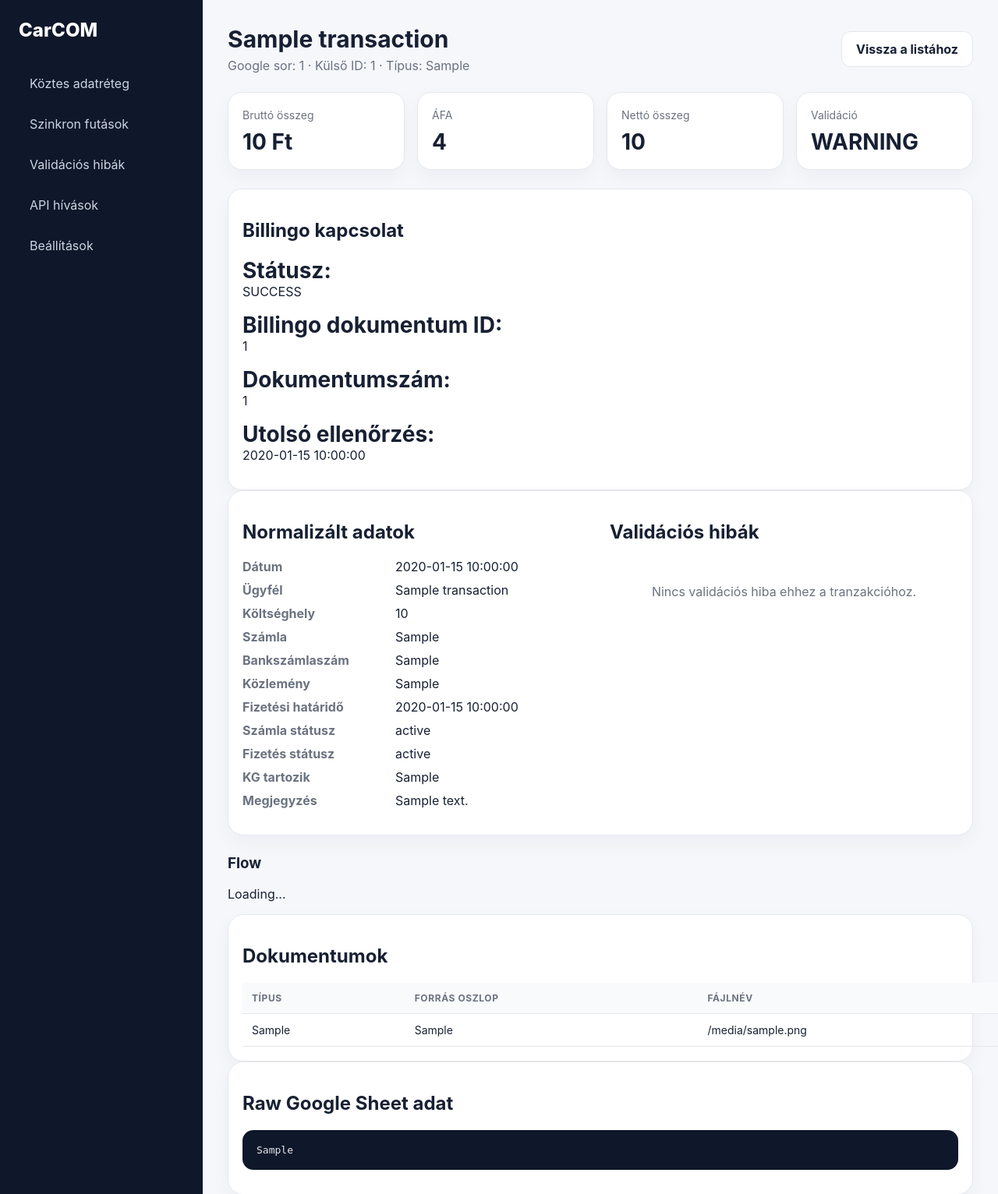
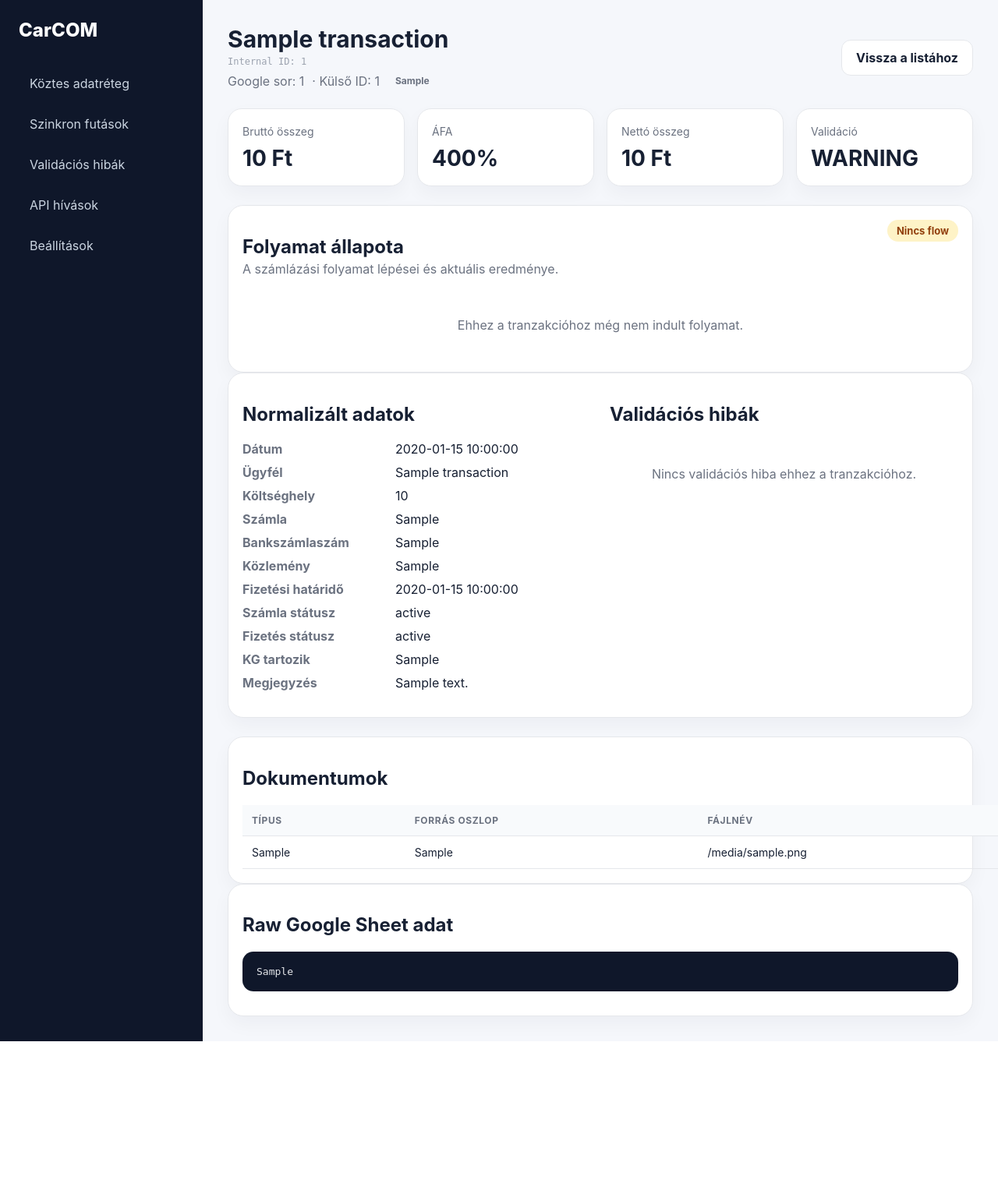
Before and after one commit to NTibor13/CarCOM, a FastAPI app: template services/web_service/templates/transaction_details.html in a window 1280 px wide. Shown: the top 1532 px of the page at 78% size. After the commit the page ends 1336 px from the top, so only its background shows below. Run offline with FastAPI, Linux system fonts and the light colour scheme; the template is opened without the code that fills it: most values are stand-ins (such as "Sample title", 1, 10 or a date in 2020); data that the repository does not hold is empty.

Commit message:
UI upgrade

```diff
--- a/services/web_service/static/style.css
+++ b/services/web_service/static/style.css
@@ -539,3 +539,174 @@ tbody tr:hover {
 .json-block button:hover {
   background: #334155;
 }
+
+.flow-timeline-panel {
+    margin-top: 24px;
+}
+
+.section-header {
+    display: flex;
+    justify-content: space-between;
+    gap: 16px;
+    align-items: flex-start;
+    margin-bottom: 20px;
+}
+
+.section-header h2 {
+    margin-bottom: 4px;
+}
+
+.section-header p {
+    margin: 0;
+    color: #6b7280;
+}
+
+.flow-status-pill {
+    display: inline-flex;
+    align-items: center;
+    border-radius: 999px;
+    padding: 6px 12px;
+    font-size: 13px;
+    font-weight: 700;
+    white-space: nowrap;
+}
+
+.flow-status-success {
+    background: #dcfce7;
+    color: #166534;
+}
+
+.flow-status-failed {
+    background: #fee2e2;
+    color: #991b1b;
+}
+
+.flow-status-skipped,
+.flow-status-empty {
+    background: #fef3c7;
+    color: #92400e;
+}
+
+.flow-status-running,
+.flow-status-loading {
+    background: #e0f2fe;
+    color: #075985;
+}
+
+.flow-timeline {
+    display: grid;
+    gap: 12px;
+}
+
+.flow-step {
+    display: flex;
+    gap: 14px;
+    align-items: flex-start;
+    padding: 14px 16px;
+    border: 1px solid #e5e7eb;
+    border-radius: 16px;
+    background: #ffffff;
+}
+
+.flow-step-icon {
+    width: 28px;
+    height: 28px;
+    border-radius: 999px;
+    display: flex;
+    align-items: center;
+    justify-content: center;
+    font-weight: 800;
+    flex: 0 0 auto;
+}
+
+.flow-step-success .flow-step-icon {
+    background: #dcfce7;
+    color: #166534;
+}
+
+.flow-step-failed .flow-step-icon {
+    background: #fee2e2;
+    color: #991b1b;
+}
+
+.flow-step-skipped .flow-step-icon {
+    background: #fef3c7;
+    color: #92400e;
+}
+
+.flow-step-running .flow-step-icon {
+    background: #e0f2fe;
+    color: #075985;
+}
+
+.flow-step-content {
+    min-width: 0;
+}
+
+.flow-step-title {
+    font-weight: 700;
+    color: #111827;
+}
+
+.flow-step-meta {
+    margin-top: 4px;
+    font-size: 13px;
+    color: #6b7280;
+}
+
+.flow-step-error {
+    margin-top: 8px;
+    color: #991b1b;
+    font-size: 13px;
+}
+
+.transaction-meta {
+    display: flex;
+    gap: 10px;
+    flex-wrap: wrap;
+    align-items: center;
+    color: #6b7280;
+}
+
+.type-badge {
+    display: inline-flex;
+    align-items: center;
+    padding: 4px 10px;
+    border-radius: 999px;
+    font-size: 12px;
+    font-weight: 700;
+}
+
+/* SALE */
+.type-sale {
+    background: #dcfce7;
+    color: #166534;
+}
+
+/* PURCHASE (előkészítve jövőre) */
+.type-purchase {
+    background: #e0f2fe;
+    color: #075985;
+}
+
+.internal-id {
+    margin-top: 4px;
+    font-size: 12px;
+    color: #9ca3af;
+    font-family: monospace;
+}
+
+.type-sale {
+    background: #dcfce7;
+    color: #166534;
+}
+
+.type-purchase {
+    background: #e0f2fe;
+    color: #075985;
+}
+
+.type-sale-stock-90-days {
+    background: #fef3c7;
+    color: #92400e;
+}
--- a/services/web_service/templates/transaction_details.html
+++ b/services/web_service/templates/transaction_details.html
@@ -22,10 +22,23 @@
         <header class="topbar">
             <div>
                 <h1>{{ transaction.car_name or "Tranzakció részletek" }}</h1>
-                <p>
-                    Google sor: {{ transaction.source_row_number }}
-                    · Külső ID: {{ transaction.external_id or "-" }}
-                    · Típus: {{ transaction.transaction_type }}
+                <div class="internal-id">
+                    Internal ID: {{ transaction.id }}
+                </div>
+                <p class="transaction-meta">
+                    <span>Google sor: {{ transaction.source_row_number }}</span>
+                    <span>· Külső ID: {{ transaction.external_id or "-" }}</span>
+                    <span class="type-badge type-{{ transaction.transaction_type|lower|replace('_', '-') }}">
+                        {% if transaction.transaction_type == "SALE" %}
+                            ELADÁS
+                        {% elif transaction.transaction_type == "PURCHASE" %}
+                            VÉTEL
+                        {% elif transaction.transaction_type == "SALE_STOCK_90_DAYS" %}
+                            VÉTEL (90 NAP)
+                        {% else %}
+                            {{ transaction.transaction_type }}
+                        {% endif %}
+                    </span>
                 </p>
             </div>
 
@@ -35,15 +48,21 @@
         <section class="cards">
             <div class="card">
                 <span>Bruttó összeg</span>
-                <strong>{{ "{:,}".format(transaction.gross_amount_huf or 0).replace(",", " ") }} Ft</strong>
+                <strong>{{ "{:,.0f}".format((transaction.gross_amount_huf or 0)|float).replace(",", " ") }} Ft</strong>
             </div>
             <div class="card">
                 <span>ÁFA</span>
-                <strong>{{ transaction.vat_rate }}</strong>
+                <strong>
+                    {% if transaction.vat_rate in ["0", "0.0", 0] %}
+                    K.ÁFA
+                    {% else %}
+                    {{ (transaction.vat_rate|float * 100)|round(0)|int }}%
+                    {% endif %}
+                </strong>
             </div>
             <div class="card">
                 <span>Nettó összeg</span>
-                <strong>{{ transaction.net_amount_huf }}</strong>
+                <strong>{{ "{:,.0f}".format((transaction.net_amount_huf or 0)|float).replace(",", " ") }} Ft</strong>
             </div>
             <div class="card">
                 <span>Validáció</span>
@@ -96,37 +115,24 @@
             {% endif %}
         </section>
         {% endif %}
-        {% if billingo_invoice_link %}
-        <section class="card">
-            <h2>Billingo kapcsolat</h2>
+        <section class="panel flow-timeline-panel" id="flow-container" data-transaction-id="{{ transaction.id }}">
+            <div class="section-header">
+                <div>
+                    <h2>Folyamat állapota</h2>
+                    <p>A számlázási folyamat lépései és aktuális eredménye.</p>
+                </div>
 
-            <p>
-                <strong>Státusz:</strong>
-                {{ billingo_invoice_link.status }}
-            </p>
+                <span id="flow-status" class="flow-status-pill flow-status-loading">
+            Betöltés...
+        </span>
+            </div>
 
-            <p>
-                <strong>Billingo dokumentum ID:</strong>
-                {{ billingo_invoice_link.billingo_document_id }}
-            </p>
+            <div id="flow-empty" class="empty-state" style="display: none;">
+                Ehhez a tranzakcióhoz még nem indult folyamat.
+            </div>
 
-            <p>
-                <strong>Dokumentumszám:</strong>
-                {{ billingo_invoice_link.billingo_document_number or "-" }}
-            </p>
-
-            <p>
-                <strong>Utolsó ellenőrzés:</strong>
-                {{ billingo_invoice_link.last_checked_at or "-" }}
-            </p>
-
-            {% if billingo_invoice_link.status == "DRAFT_MISSING" %}
-            <p>
-                A korábbi Billingo draft már nem található Billingóban, ezért új draft generálható.
-            </p>
-            {% endif %}
+            <div id="flow-steps" class="flow-timeline"></div>
         </section>
-        {% endif %}
         <section class="panel details-grid">
             <div>
                 <h2>Normalizált adatok</h2>
@@ -186,53 +192,6 @@
                 {% endif %}
             </div>
         </section>
-        <div id="flow-container">
-            <h3>Flow</h3>
-
-            <div id="flow-status">Loading...</div>
-
-            <ul id="flow-steps"></ul>
-        </div>
-
-        <script>
-            async function loadFlow(transactionId) {
-                const res = await fetch(`/api/flow/${transactionId}`);
-                const data = await res.json();
-
-                const statusDiv = document.getElementById("flow-status");
-                const stepsUl = document.getElementById("flow-steps");
-
-                if (!data.flow_run) {
-                    statusDiv.innerText = "No flow yet";
-                    return;
-                }
-
-                statusDiv.innerText = `Status: ${data.flow_run.status}`;
-
-                stepsUl.innerHTML = "";
-
-                data.steps.forEach(step => {
-                    const li = document.createElement("li");
-
-                    let icon = "⏳";
-                    if (step.status === "SUCCESS") icon = "✔";
-                    if (step.status === "FAILED") icon = "❌";
-                    if (step.status === "SKIPPED") icon = "⏭";
-
-                    li.innerText = `${icon} ${step.step_name} (${step.status})`;
-
-                    stepsUl.appendChild(li);
-                });
-            }
-
-            // fontos: itt legyen meg a transaction ID a template-ben
-            loadFlow({
-            {
-                transaction.id
-            }
-            })
-            ;
-        </script>
         <section class="panel">
             <h2>Dokumentumok</h2>
 
@@ -275,4 +234,103 @@
     </main>
 </div>
 </body>
+<script>
+    async function loadFlow() {
+        const container = document.getElementById("flow-container");
+        const transactionId = container.dataset.transactionId;
+
+        const statusEl = document.getElementById("flow-status");
+        const stepsEl = document.getElementById("flow-steps");
+        const emptyEl = document.getElementById("flow-empty");
+
+        try {
+            const res = await fetch(`/api/flow/${transactionId}`);
+
+            if (!res.ok) {
+                throw new Error(`HTTP ${res.status}`);
+            }
+
+            const data = await res.json();
+
+            if (!data.flow_run) {
+                statusEl.innerText = "Nincs flow";
+                statusEl.className = "flow-status-pill flow-status-empty";
+                emptyEl.style.display = "block";
+                stepsEl.innerHTML = "";
+                return;
+            }
+
+            const flowStatus = data.flow_run.status;
+
+            statusEl.innerText = flowStatus;
+            statusEl.className = `flow-status-pill flow-status-${flowStatus.toLowerCase()}`;
+
+            emptyEl.style.display = "none";
+            stepsEl.innerHTML = "";
+
+            data.steps.forEach((step, index) => {
+                const item = document.createElement("div");
+                item.className = `flow-step flow-step-${step.status.toLowerCase()}`;
+
+                const icon = document.createElement("div");
+                icon.className = "flow-step-icon";
+                icon.innerText = getStepIcon(step.status);
+
+                const content = document.createElement("div");
+                content.className = "flow-step-content";
+
+                const title = document.createElement("div");
+                title.className = "flow-step-title";
+                title.innerText = getStepLabel(step.step_name);
+
+                const meta = document.createElement("div");
+                meta.className = "flow-step-meta";
+                meta.innerText = `${step.status}${step.finished_at ? " · " + step.finished_at : ""}`;
+
+                content.appendChild(title);
+                content.appendChild(meta);
+
+                if (step.error_message) {
+                    const error = document.createElement("div");
+                    error.className = "flow-step-error";
+                    error.innerText = step.error_message;
+                    content.appendChild(error);
+                }
+
+                item.appendChild(icon);
+                item.appendChild(content);
+
+                stepsEl.appendChild(item);
+            });
+        } catch (error) {
+            statusEl.innerText = "Hiba";
+            statusEl.className = "flow-status-pill flow-status-failed";
+            stepsEl.innerHTML = "";
+            emptyEl.style.display = "block";
+            emptyEl.innerText = "A flow állapot betöltése sikertelen.";
+        }
+    }
+
+    function getStepIcon(status) {
+        if (status === "SUCCESS") return "✓";
+        if (status === "FAILED") return "!";
+        if (status === "SKIPPED") return "↷";
+        if (status === "RUNNING") return "…";
+        return "•";
+    }
+
+    function getStepLabel(stepName) {
+        const labels = {
+            CREATE_BILLINGO_DRAFT: "Billingo piszkozat létrehozása",
+            DOWNLOAD_DOCUMENT: "Számlakép letöltése",
+            UPLOAD_TO_DRIVE: "Feltöltés Google Drive-ra",
+            UPDATE_SHEET_STATUS: "Google Sheet státusz frissítése",
+            UPDATE_SHEET_LINK: "Számla link beszúrása"
+        };
+
+        return labels[stepName] || stepName;
+    }
+
+    loadFlow();
+</script>
 </html>
```
